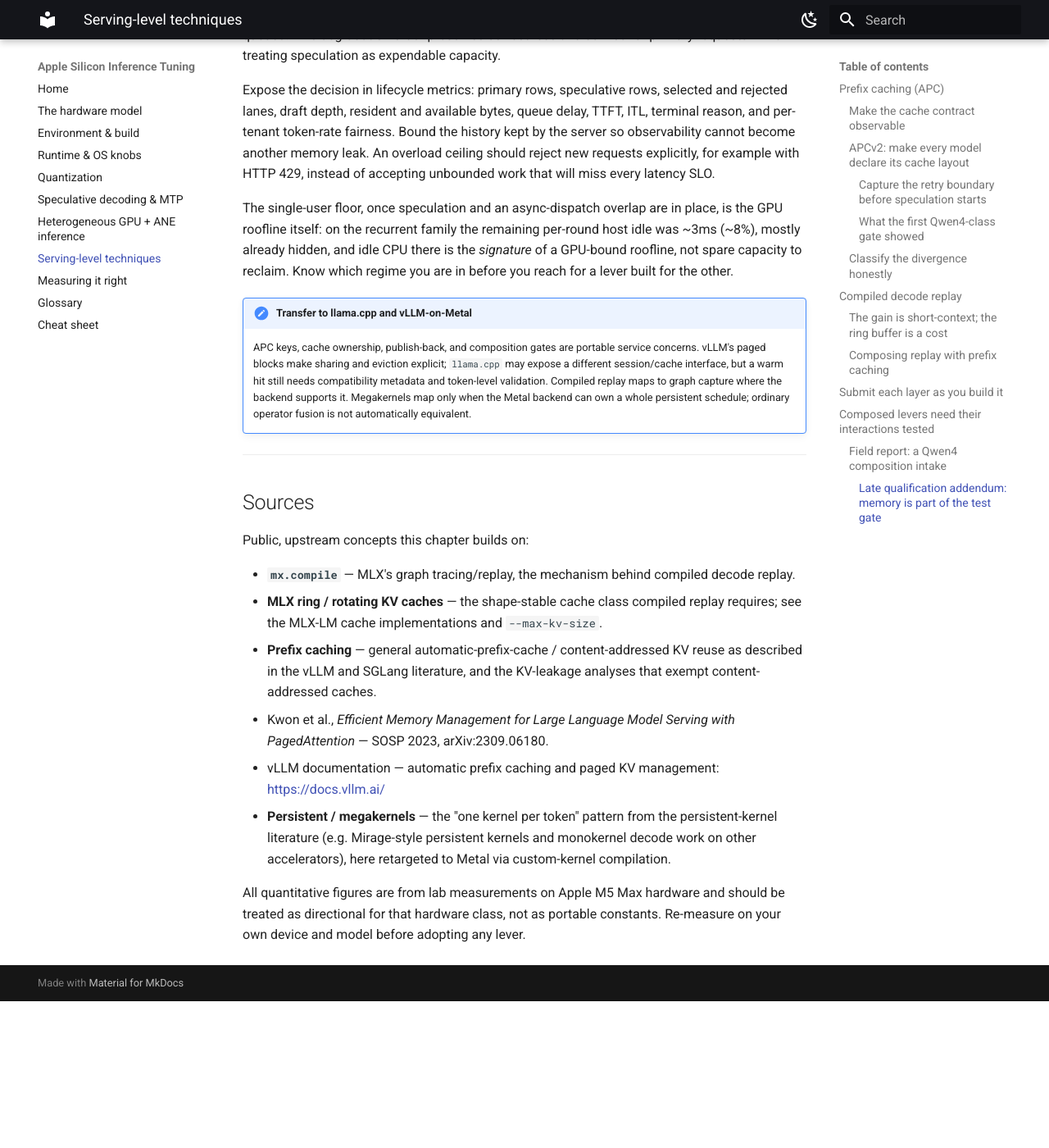
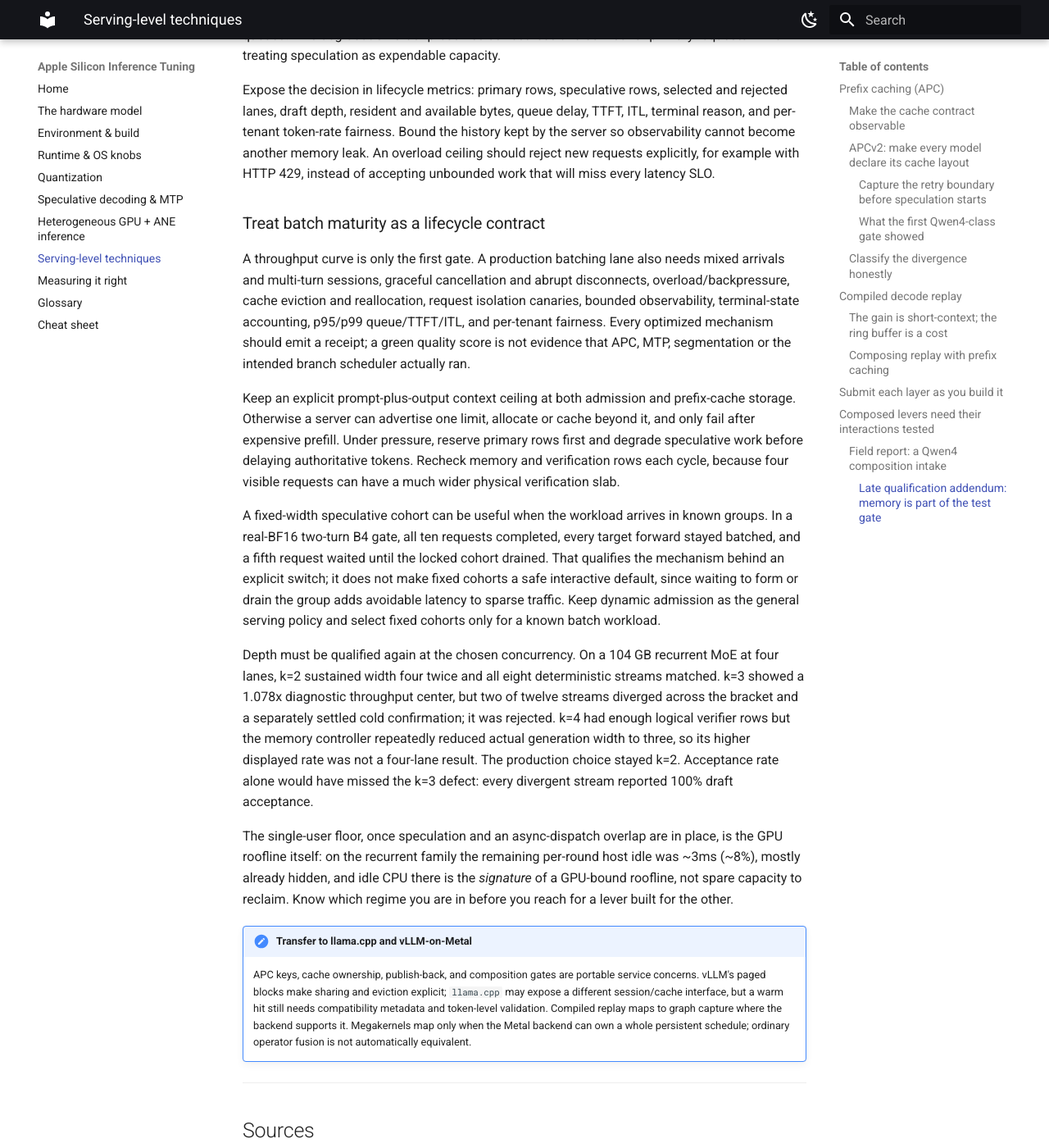
Before and after one commit to pierre427/apple-silicon-inference-tuning, an MkDocs documentation site: the page built from docs/serving-techniques.md, in a window 1280 px wide and 1400 px high, scrolled down 19012 px. Shown: the whole window at 82% size. Built offline with MkDocs 1.6.1 and Material for MkDocs 9.7.7, drawn with Linux system fonts in a browser that asks for light colours; before the commit the page ends 20233 px from its top, so only the background shows below that.

Commit message:
Document four-lane MTP depth qualification

```diff
--- a/docs/serving-techniques.md
+++ b/docs/serving-techniques.md
@@ -835,6 +835,42 @@ history kept by the server so observability cannot become another memory leak.
 An overload ceiling should reject new requests explicitly, for example with
 HTTP 429, instead of accepting unbounded work that will miss every latency SLO.
 
+### Treat batch maturity as a lifecycle contract
+
+A throughput curve is only the first gate. A production batching lane also
+needs mixed arrivals and multi-turn sessions, graceful cancellation and abrupt
+disconnects, overload/backpressure, cache eviction and reallocation, request
+isolation canaries, bounded observability, terminal-state accounting, p95/p99
+queue/TTFT/ITL, and per-tenant fairness. Every optimized mechanism should emit
+a receipt; a green quality score is not evidence that APC, MTP, segmentation
+or the intended branch scheduler actually ran.
+
+Keep an explicit prompt-plus-output context ceiling at both admission and
+prefix-cache storage. Otherwise a server can advertise one limit, allocate or
+cache beyond it, and only fail after expensive prefill. Under pressure, reserve
+primary rows first and degrade speculative work before delaying authoritative
+tokens. Recheck memory and verification rows each cycle, because four visible
+requests can have a much wider physical verification slab.
+
+A fixed-width speculative cohort can be useful when the workload arrives in
+known groups. In a real-BF16 two-turn B4 gate, all ten requests completed,
+every target forward stayed batched, and a fifth request waited until the
+locked cohort drained. That qualifies the mechanism behind an explicit switch;
+it does not make fixed cohorts a safe interactive default, since waiting to
+form or drain the group adds avoidable latency to sparse traffic. Keep dynamic
+admission as the general serving policy and select fixed cohorts only for a
+known batch workload.
+
+Depth must be qualified again at the chosen concurrency. On a 104 GB recurrent
+MoE at four lanes, k=2 sustained width four twice and all eight deterministic
+streams matched. k=3 showed a 1.078x diagnostic throughput center, but two of
+twelve streams diverged across the bracket and a separately settled cold
+confirmation; it was rejected. k=4 had enough logical verifier rows but the
+memory controller repeatedly reduced actual generation width to three, so its
+higher displayed rate was not a four-lane result. The production choice stayed
+k=2. Acceptance rate alone would have missed the k=3 defect: every divergent
+stream reported 100% draft acceptance.
+
 The single-user floor, once speculation and an async-dispatch overlap are in
 place, is the GPU roofline itself: on the recurrent family the remaining
 per-round host idle was ~3ms (~8%), mostly already hidden, and idle CPU there is
```
